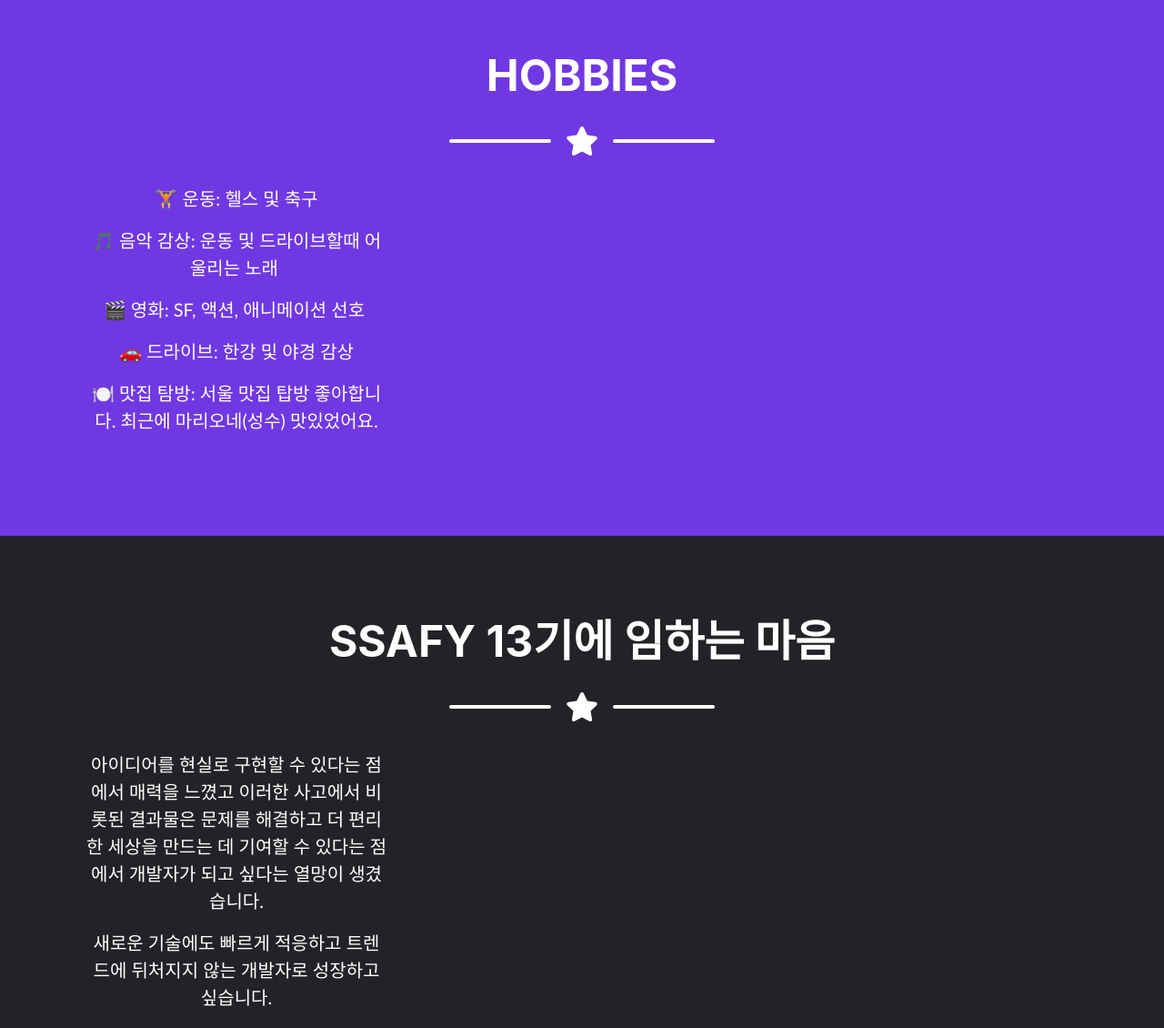
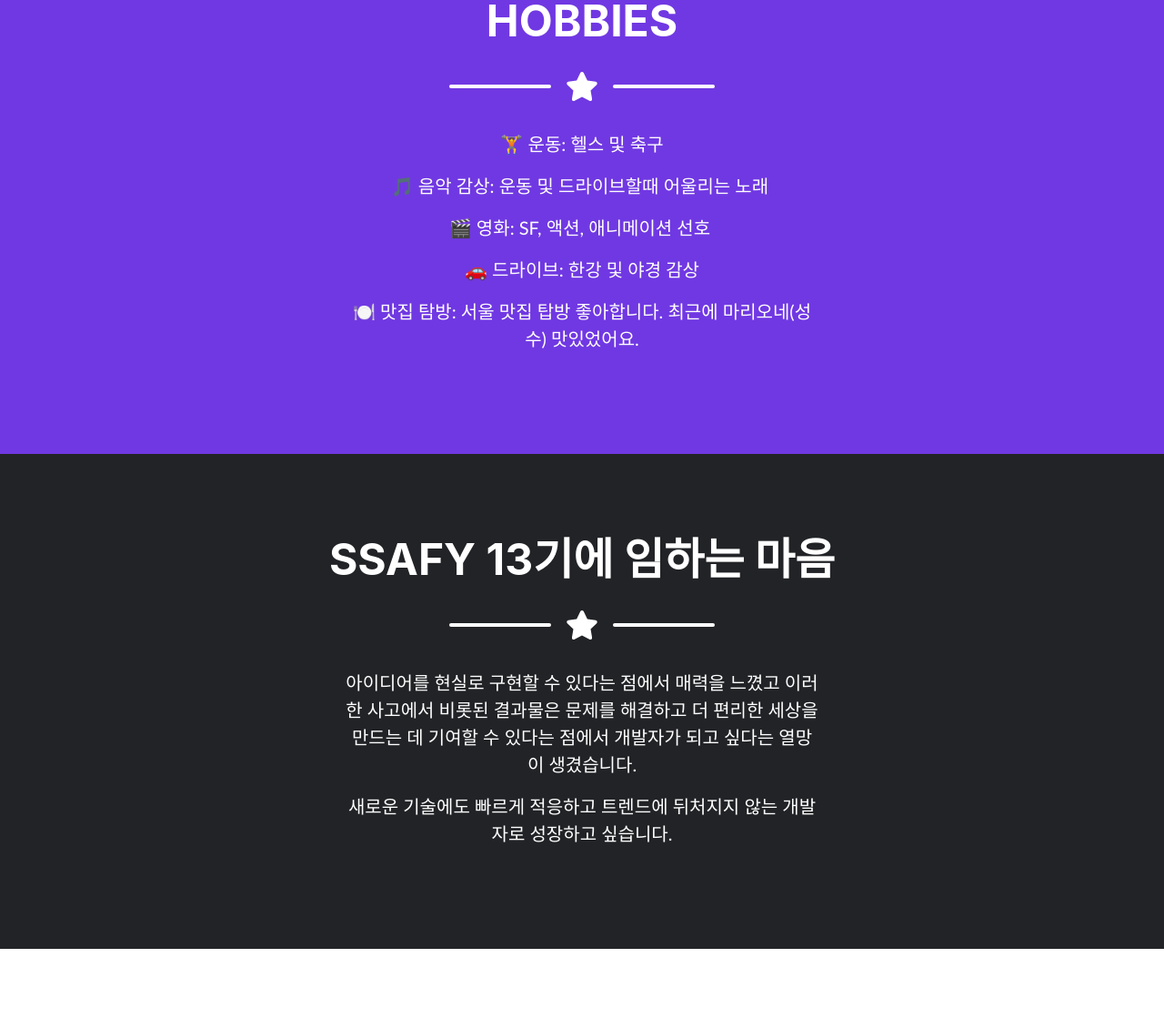
Before and after one commit to joohyun0913/joohyun0913.github.io, a plain HTML site: page index.html in a window 1280 px wide. Shown: the part 2382-3512 px from the top of the page at 91% size. Drawn offline with nearby package versions, Linux system fonts and the light colour scheme; a web font is replaced by a local one.

Commit message:
Update index.html

```diff
--- a/index.html
+++ b/index.html
@@ -285,8 +285,8 @@
                     <div class="divider-custom-line"></div>
                 </div>
                 <!-- About Section Content-->
-                <div class="row">
-                    <div class="col-lg-4 text-center">
+                <div class="row justify-content-center">
+                    <div class="col-lg-6 text-center">
                         <p class="pre-wrap lead">이름: 권주현</p>
                         <p class="pre-wrap lead">MBTI: ISTP(T, F 반반)</p>
                         <p class="pre-wrap lead">생년월일: 1999년 9월 13일</p>
@@ -311,8 +311,8 @@
                     <div class="divider-custom-line"></div>
                 </div>
                 <!-- Hobbies Section Content-->
-                <div class="row">
-                    <div class="col-lg-4 text-center">
+                <div class="row justify-content-center">
+                    <div class="col-lg-6 text-center">
                         <p class="pre-wrap lead">🏋️ 운동: 헬스 및 축구</p>
                         <p class="pre-wrap lead">🎵 음악 감상: 운동 및 드라이브할때 어울리는 노래 </p>
                         <p class="pre-wrap lead">🎬 영화: SF, 액션, 애니메이션 선호 </p>
@@ -335,8 +335,8 @@
                     <div class="divider-custom-line"></div>
                 </div>
                 <!-- Hobbies Section Content-->
-                <div class="row">
-                    <div class="col-lg-4 text-center">
+                <div class="row justify-content-center">
+                    <div class="col-lg-6 text-center">
                         <p class="pre-wrap lead">아이디어를 현실로 구현할 수 있다는 점에서 매력을 느꼈고 이러한 사고에서 비롯된 결과물은 문제를 해결하고 더 편리한 세상을 만드는 데 기여할 수 있다는 점에서 개발자가 되고 싶다는 열망이 생겼습니다.</p>
                         <p class="pre-wrap lead">새로운 기술에도 빠르게 적응하고 트렌드에 뒤처지지 않는 개발자로 성장하고 싶습니다.</p>
                     </div>
```
